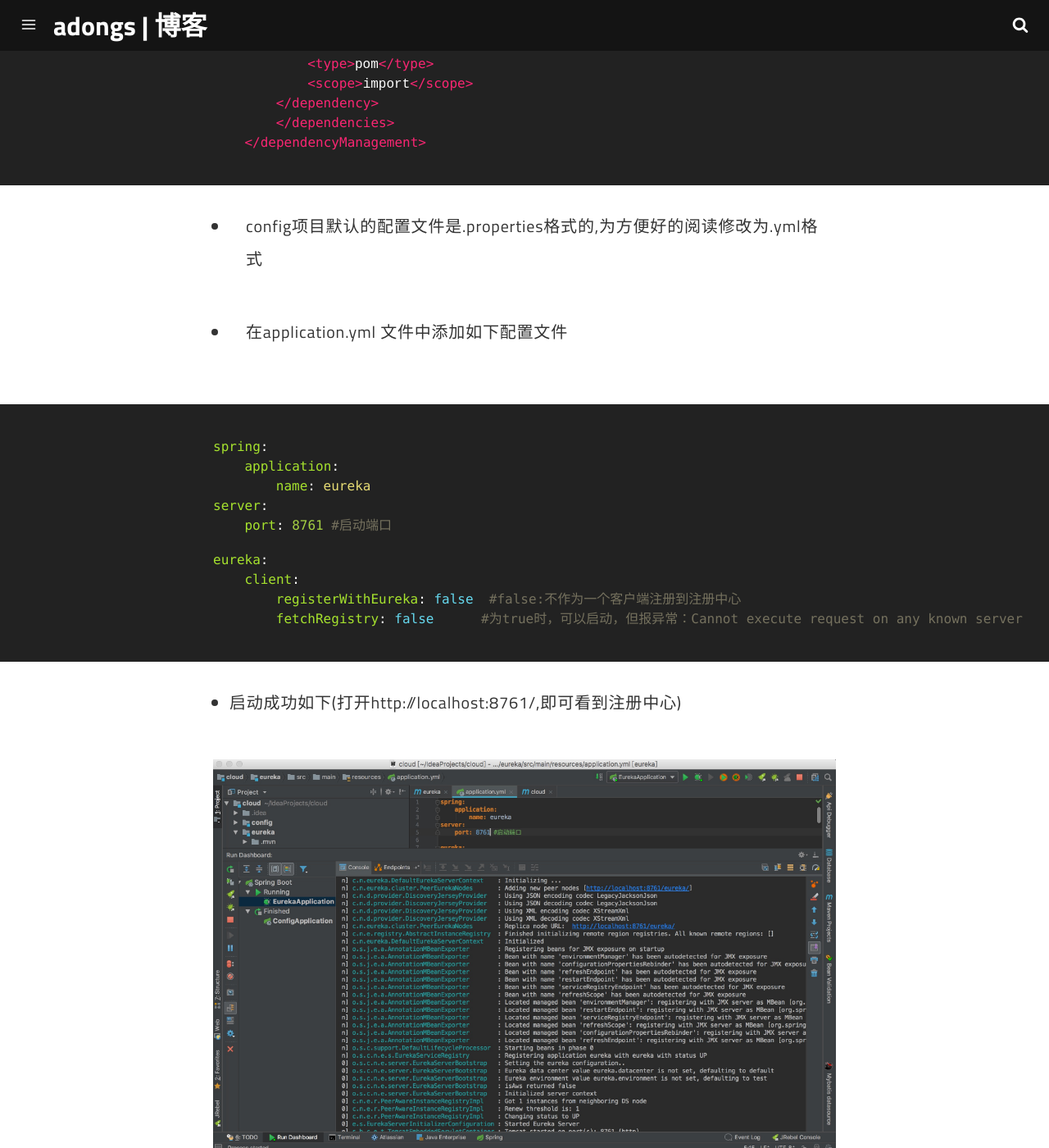
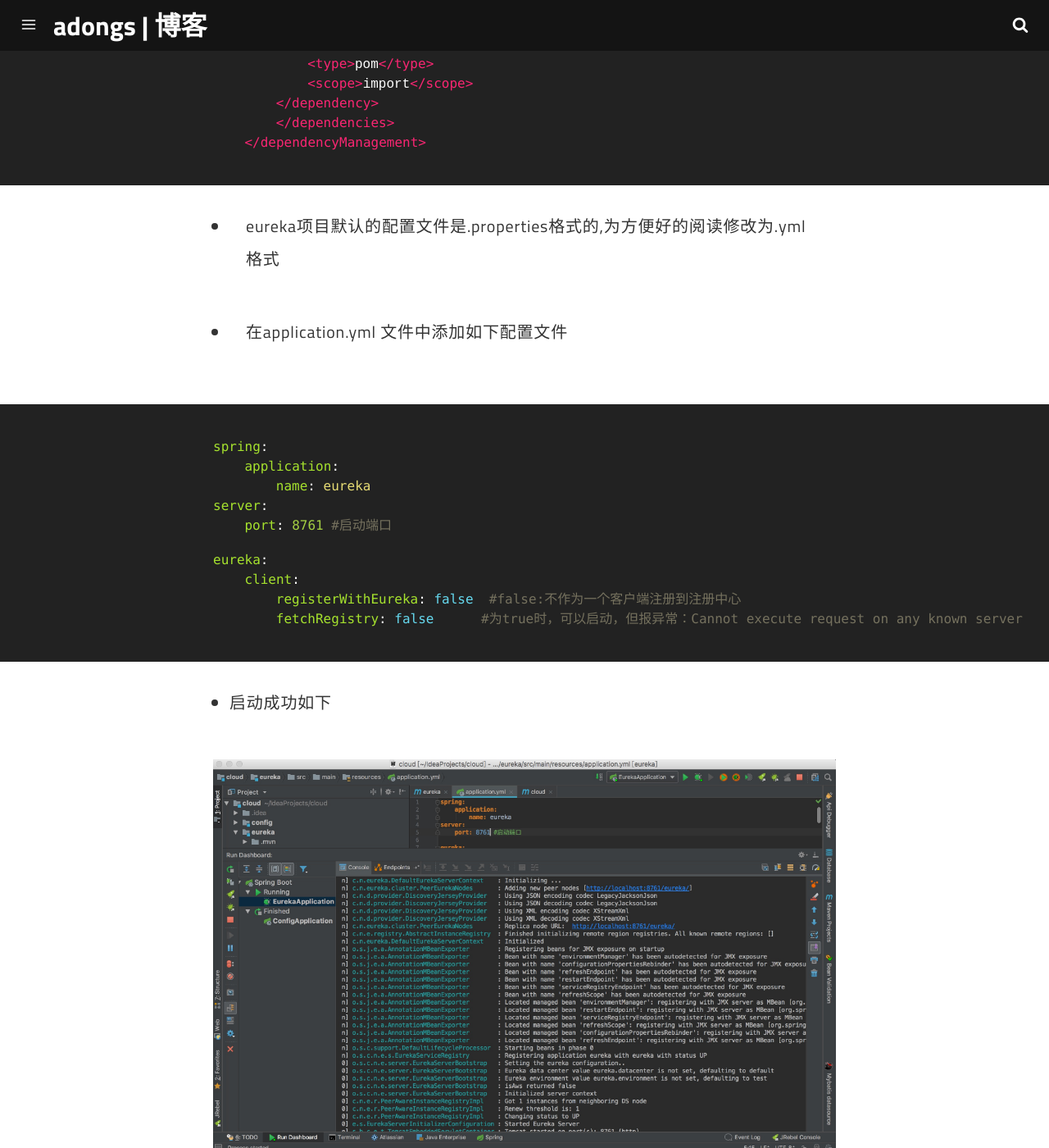
Before and after one commit to adongs/adongs.github.io, a Jekyll site: the page built from _posts/2018-05-22-NetflixEureka.md, in a window 1280 px wide and 1400 px high, scrolled down 7824 px. Shown: the whole window at 82% size. Built offline with Jekyll 4.4.1, drawn with Linux system fonts in a browser that asks for light colours; part of the change alters nothing that is shown; some of the changed text lies outside the part shown.

Commit message:
提交eureka博客

````diff
--- a/_posts/2018-05-22-NetflixEureka.md
+++ b/_posts/2018-05-22-NetflixEureka.md
@@ -148,7 +148,7 @@ introduction: Netflix eureka(注册中心)搭建和理解
     </dependencyManagement>
 ```
 
-- config项目默认的配置文件是.properties格式的,为方便好的阅读修改为.yml格式
+- eureka项目默认的配置文件是.properties格式的,为方便好的阅读修改为.yml格式
 
 
 - 在application.yml 文件中添加如下配置文件
@@ -166,6 +166,10 @@ eureka:
         fetchRegistry: false      #为true时，可以启动，但报异常：Cannot execute request on any known server
 ```
 
-- 启动成功如下(打开http://localhost:8761/,即可看到注册中心)
+- 启动成功如下
 
 ![placeholder](https://adongs.github.io/assets/img/blog/springcloud/eureka/8.jpg "idea创建项目")
+
+
+- 打开http://localhost:8761/,即可看到注册中心
+![placeholder](https://adongs.github.io/assets/img/blog/springcloud/eureka/9.jpg "idea创建项目")
````
Also changed, not shown: assets/img/blog/springcloud/eureka/9.jpg (added).
